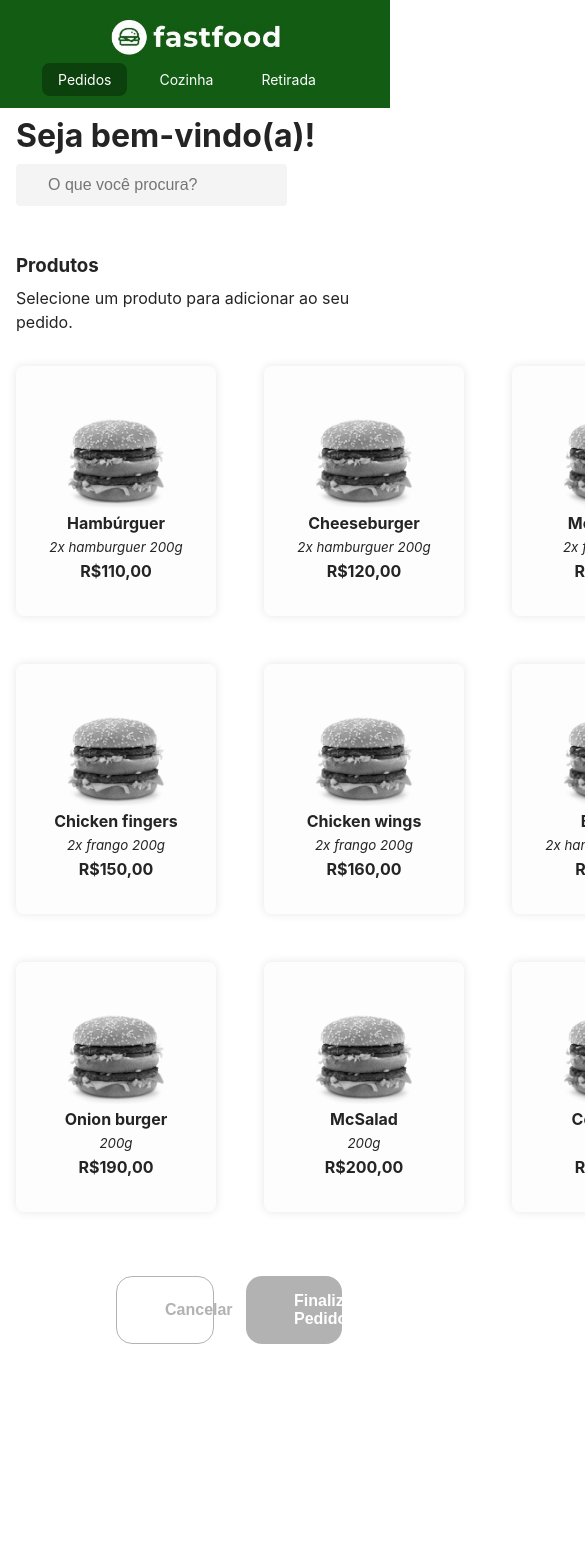
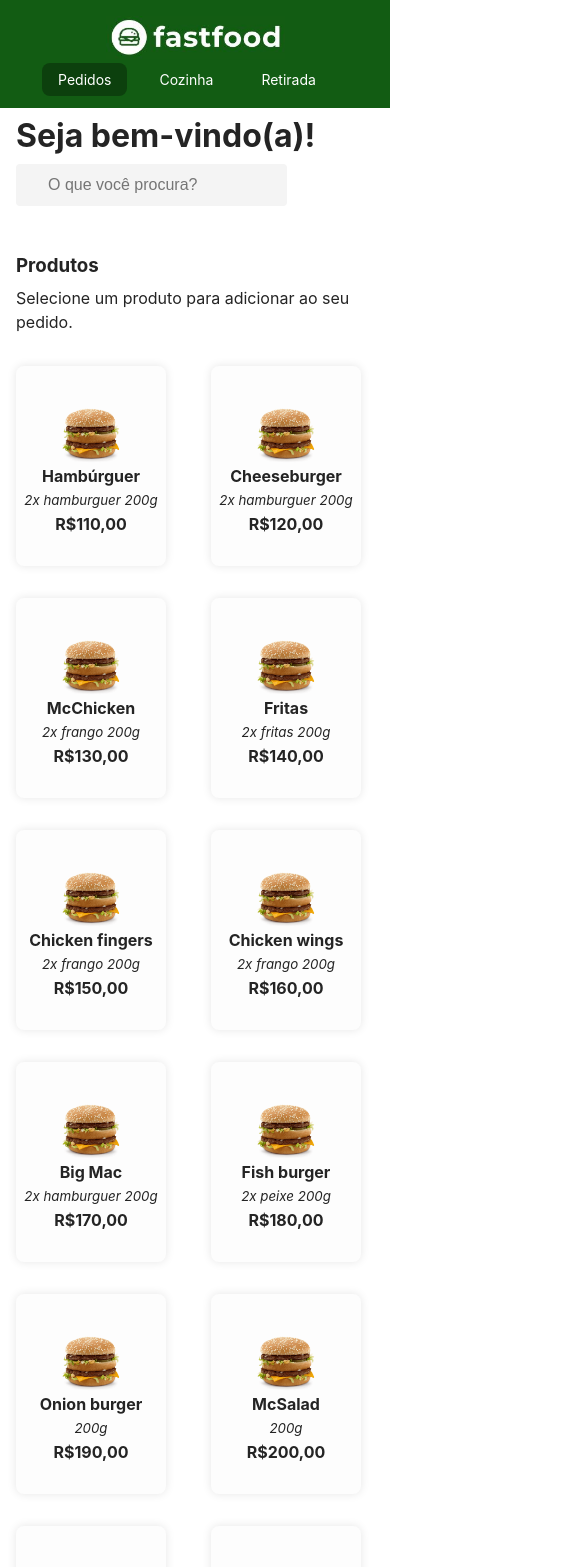
Before and after one commit to andresdslima/devio, a React (Vite) app: page / in a window 390 px wide. Shown: the top 1567 px of the page, 585 px wide, since content can reach past the window. Before the commit the page ends 1360 px from the top, so only its background shows below. Built offline with nearby package versions, Linux system fonts and the light colour scheme.

Commit message:
fix: components responsiveness

```diff
--- a/src/components/Products/styled.ts
+++ b/src/components/Products/styled.ts
@@ -25,6 +25,15 @@
 
 	@media (max-width: 768px) {
 		padding: 1rem;
+
+		div {
+			&.buttonContainer {
+				flex-direction: column;
+				justify-content: center;
+				align-items: center;
+				gap: 1rem;
+			}
+		}
 	}
 `;
 
@@ -61,6 +70,28 @@
 			border: 2px solid #125c13;
 		}
 	}
+
+	@media (max-width: 768px) {
+		grid-template-columns: 1fr 1fr 1fr;
+
+		div {
+			filter: grayscale(0%);
+		}
+	}
+
+	@media (max-width: 425px) {
+		grid-template-columns: 1fr 1fr;
+		grid-gap: 2rem;
+
+		div {
+			width: 150px;
+			height: 200px;
+
+			img {
+				width: 40%;
+			}
+		}
+	}
 `;
 
 export const SInput = styled.input`
@@ -93,4 +124,14 @@
 		color: ${props => (props.color === '#fff' ? '#f00' : '#fff')};
 		background-color: ${props => (props.color === '#fff' ? '#fff' : '#125c13')};
 	}
+
+	@media (max-width: 768px) {
+		width: 50%;
+		margin: 0 auto;
+	}
+
+	@media (max-width: 425px) {
+		width: 80%;
+		margin: 0 auto;
+	}
 `;
```
